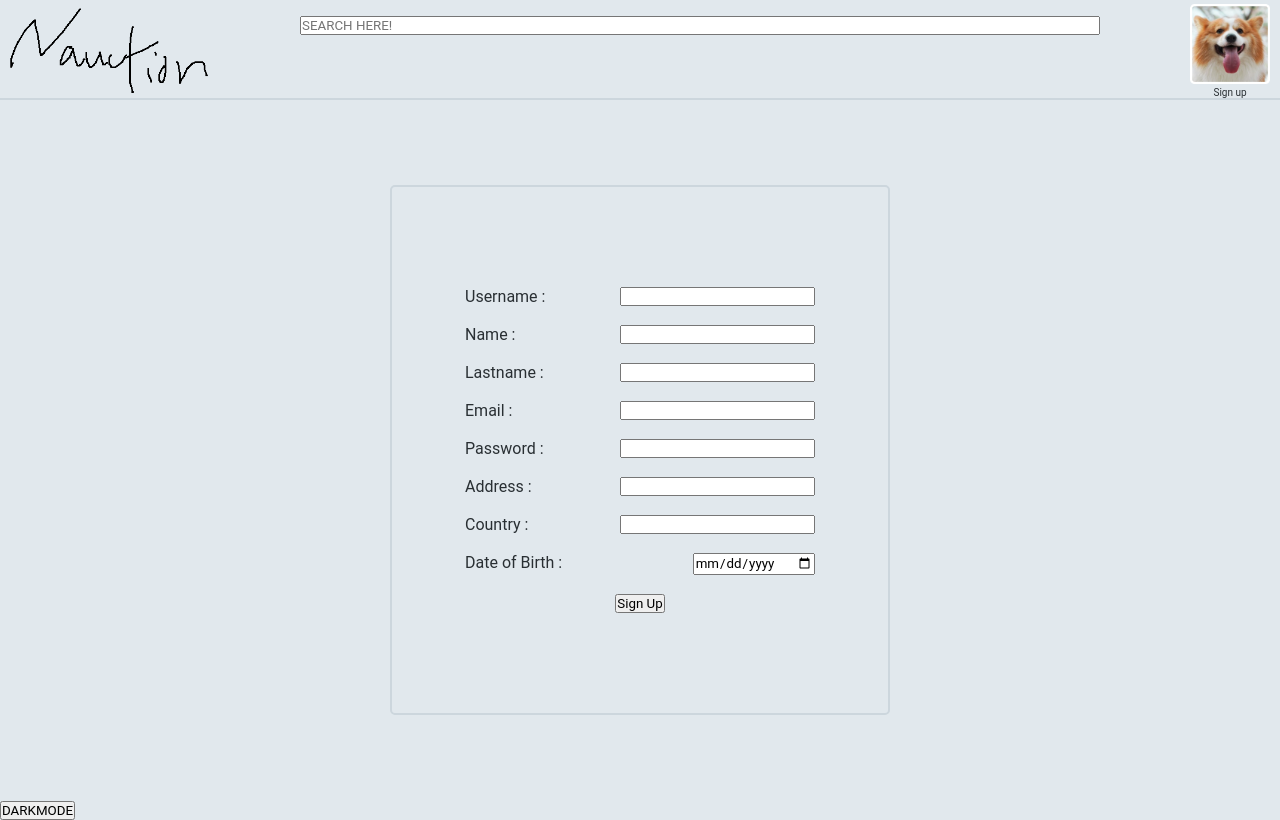
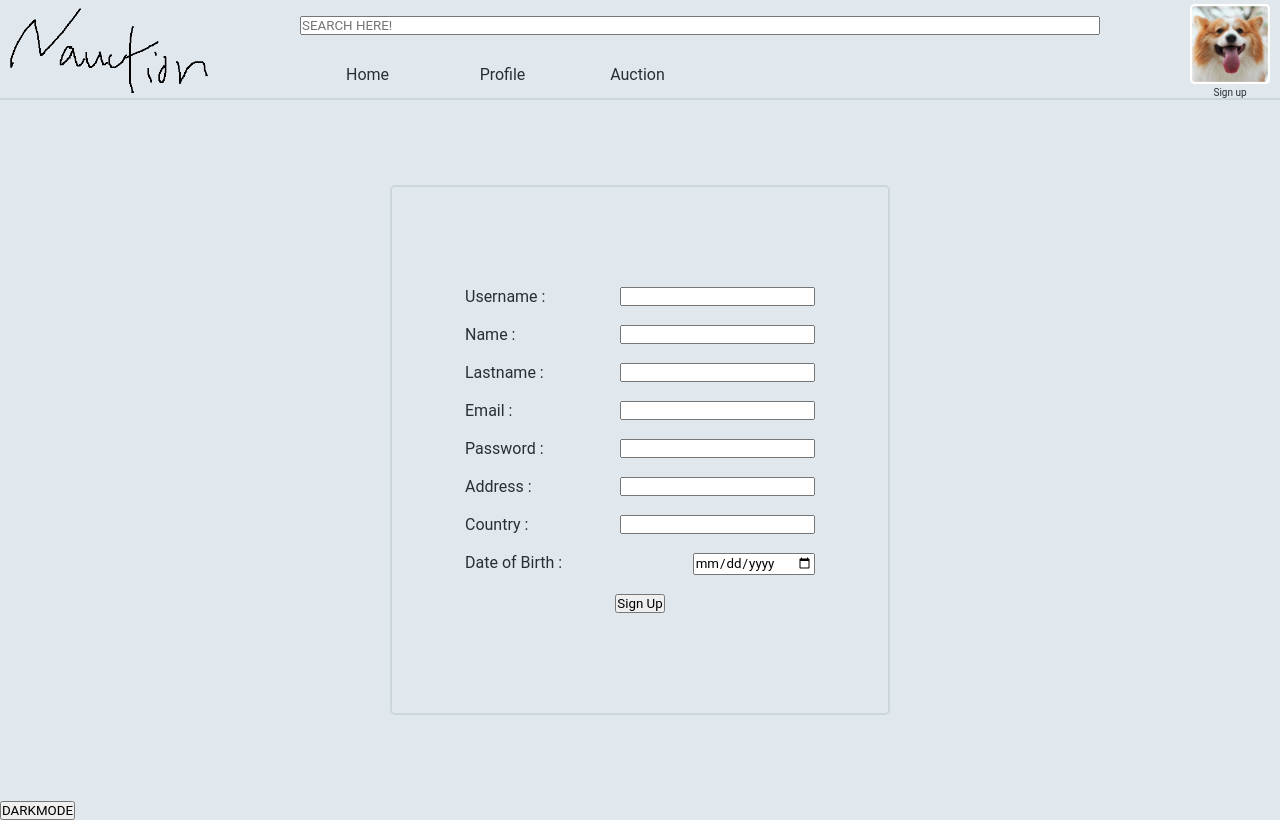
Before and after one commit to SakyunBuns/AuctionZone, a React (Vite) app in the folder dev/app/: page /SignupPage in a window 1280 px wide. Built offline with nearby package versions, Linux system fonts and the light colour scheme.

Commit message:
Fixed Navbar.jsx

```diff
--- a/dev/app/src/Navbar.jsx
+++ b/dev/app/src/Navbar.jsx
@@ -15,13 +15,9 @@ export default function Navbar(props){
     height: `${props.height}`,
   }
 
-
-
- console.log(props)
-
   const links = props.pages.map((page) => {
     return (
-      <NavbarLink path={props.pages.path} key={props.pages.id} palette={props.palette} name={props.name}/>
+      <NavbarLink path={page.path} key={page.id} palette={props.palette} name={page.name}/>
     )
   })
 
@@ -50,8 +46,8 @@ function NavbarLink(props){
     alignItems: 'center',
     height: '100%',
     width: '100%',
-    maxWidth: '100px',
-    margin:'auto 10px',
+    maxWidth: '125px',
+    margin:'auto 5px',
     transition:'.5s',
     color: `${props.palette.textColor}`,
     border: isHovered ? `1px solid ${props.palette.color3}` : `1px solid ${props.palette.color1}`,
```
